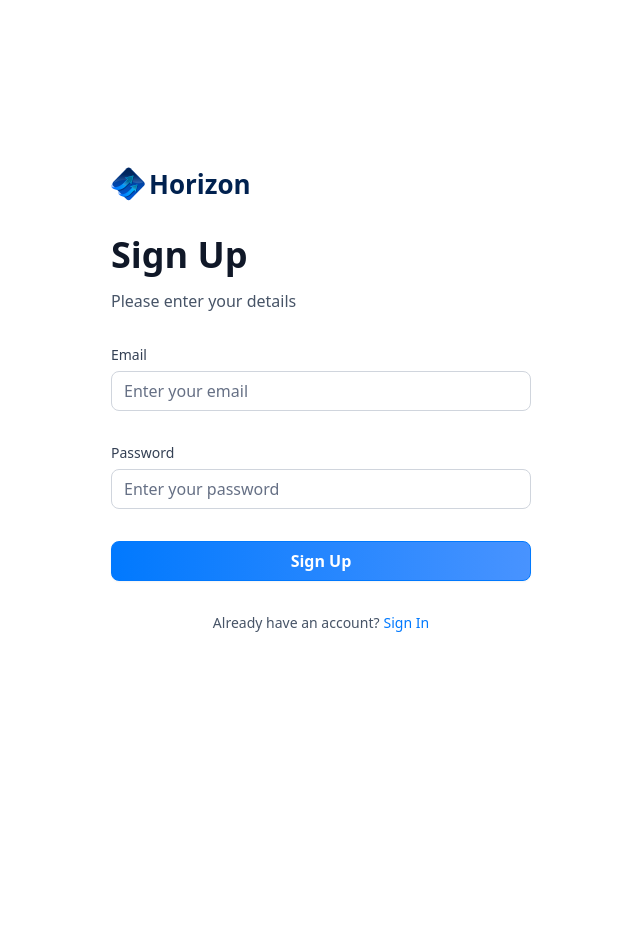
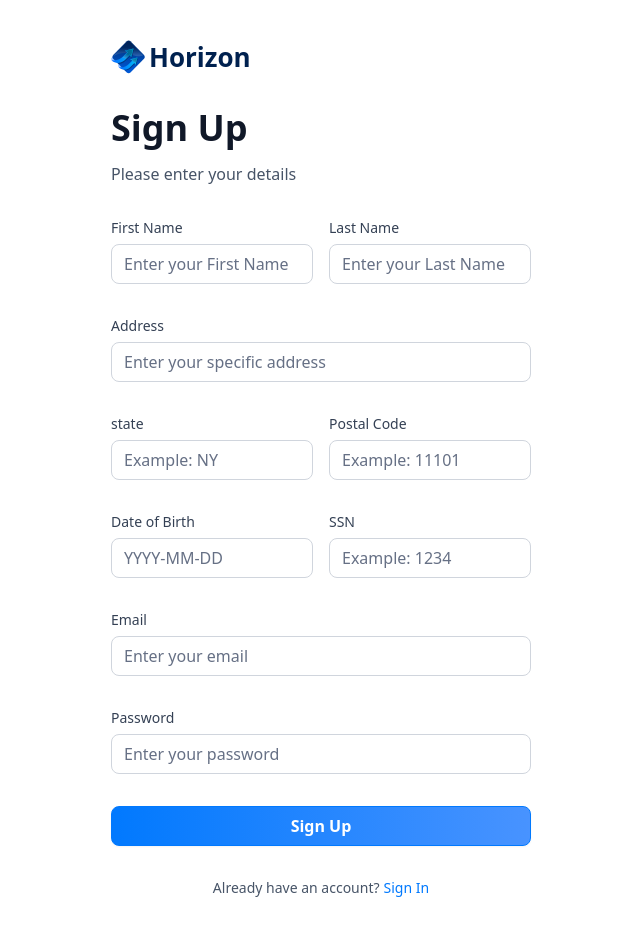
Before and after one commit to LazarosZiskos/banking-app, a Next.js app: page /sign-up in a window 1280 px wide. Shown: the whole page, without its empty margins (319-959 px from the left). Before the commit the page ends 800 px from the top, so only its background shows below. Built offline with nearby package versions, Linux system fonts and the light colour scheme.

Commit message:
finalize form front-end

```diff
--- a/components/Authform.tsx
+++ b/components/Authform.tsx
@@ -13,26 +13,21 @@
 import { authFormScema } from "@/lib/utils";
 import { Loader2 } from "lucide-react";
 
-const formSchema = z.object({
-  email: z.string().email(),
-  password: z.string().min(2, {
-    message: "The password should be at least 2 characters long",
-  }),
-});
-
 const Authform = ({ type }: { type: string }) => {
   const [user, setUser] = useState(null);
   const [isLoading, setIsLoading] = useState(false);
 
-  const form = useForm<z.infer<typeof authFormScema>>({
-    resolver: zodResolver(authFormScema),
+  const formSchema = authFormScema(type);
+
+  const form = useForm<z.infer<typeof formSchema>>({
+    resolver: zodResolver(formSchema),
     defaultValues: {
       email: "",
       password: "",
     },
   });
 
-  function onSubmit(values: z.infer<typeof authFormScema>) {
+  function onSubmit(values: z.infer<typeof formSchema>) {
     setIsLoading(true);
     console.log(values);
     setIsLoading(false);
@@ -70,6 +65,59 @@
         <>
           <Form {...form}>
             <form onSubmit={form.handleSubmit(onSubmit)} className="space-y-8">
+              {type === "sign-up" && (
+                <>
+                  <div className="flex gap-4">
+                    <CustomInput
+                      name="firstName"
+                      placeholder="Enter your First Name"
+                      label="First Name"
+                      control={form.control}
+                    />
+                    <CustomInput
+                      name="lastName"
+                      placeholder="Enter your Last Name"
+                      label="Last Name"
+                      control={form.control}
+                    />
+                  </div>
+                  <CustomInput
+                    name="address1"
+                    placeholder="Enter your specific address"
+                    label="Address"
+                    control={form.control}
+                  />
+                  <div className="flex gap-4">
+                    <CustomInput
+                      name="state"
+                      placeholder="Example: NY"
+                      label="state"
+                      control={form.control}
+                    />
+                    <CustomInput
+                      name="postalCode"
+                      placeholder="Example: 11101"
+                      label="Postal Code"
+                      control={form.control}
+                    />
+                  </div>
+
+                  <div className="flex gap-4">
+                    <CustomInput
+                      name="dob"
+                      placeholder="YYYY-MM-DD"
+                      label="Date of Birth"
+                      control={form.control}
+                    />
+                    <CustomInput
+                      name="ssn"
+                      placeholder="Example: 1234"
+                      label="SSN"
+                      control={form.control}
+                    />
+                  </div>
+                </>
+              )}
               <CustomInput
                 name="email"
                 placeholder="Enter your email"
--- a/components/CustomInput.tsx
+++ b/components/CustomInput.tsx
@@ -1,12 +1,14 @@
-import { Control, FormProps } from "react-hook-form";
+import { Control, FieldPath, FormProps } from "react-hook-form";
 import { FormControl, FormField, FormLabel, FormMessage } from "./ui/form";
 import { Input } from "./ui/input";
 import { z } from "zod";
 import { authFormScema } from "@/lib/utils";
 
+const formSchema = authFormScema("sign-up");
+
 interface CustomInput {
-  control: Control<z.infer<typeof authFormScema>>;
-  name: "email" | "password";
+  control: Control<z.infer<typeof formSchema>>;
+  name: FieldPath<z.infer<typeof formSchema>>;
   label: string;
   placeholder: string;
 }
--- a/lib/utils.ts
+++ b/lib/utils.ts
@@ -195,8 +195,16 @@
   return date > twoDaysAgo ? "Processing" : "Success";
 };
 
-export const authFormScema = z.object({
+export const authFormScema = (type: string) => z.object({
+  // ONLY SIGN UP
+  firstName: type==="sign-in" ? z.string().optional() : z.string().min(3),
+  lastName: type==="sign-in" ? z.string().optional() : z.string().min(3),
+  address1: type==="sign-in" ? z.string().optional() : z.string().max(50),
+  state: type==="sign-in" ? z.string().optional() : z.string().min(2).max(2),
+  postalCode: type==="sign-in" ? z.string().optional() : z.string().min(3).max(6),
+  dob: type==="sign-in" ? z.string().optional() : z.string().min(3),
+  ssn: type==="sign-in" ? z.string().optional() : z.string().min(3),
+   // BOTH SIGN IN AND SIGN UP
   email:z.string().email(),
-  password: z.string().min(8)
-
+  password: z.string().min(8),
 })
```
